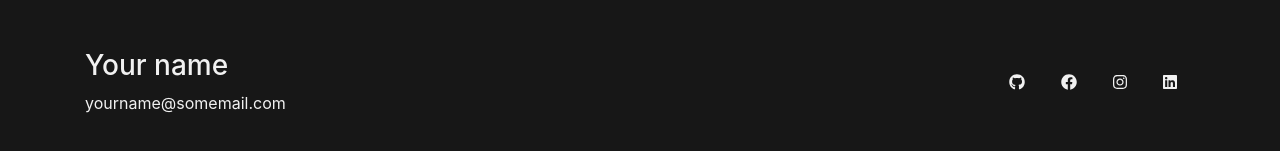
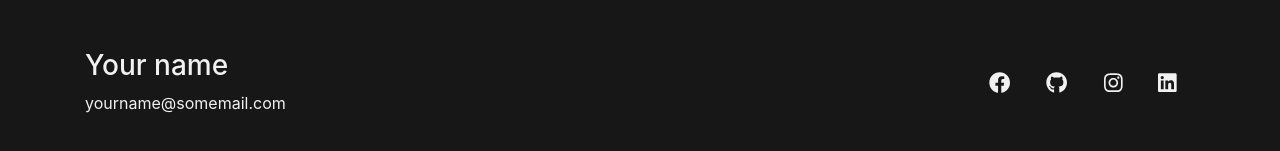
Before and after one commit to XcrossD/gatsby-personal-page, a Gatsby site: page / in a window 1280 px wide. Shown: the part 639-790 px from the top of the page. Built offline with nearby package versions, Linux system fonts and the light colour scheme; Gatsby itself is replaced by a stand-in of ours; some packages are replaced by stand-ins of ours.

Commit message:
Connect social media component with graphql

```diff
--- a/src/components/socialmedia.js
+++ b/src/components/socialmedia.js
@@ -1,4 +1,5 @@
 import React from "react";
+import { StaticQuery, graphql } from "gatsby";
 import styled from "styled-components";
 import { FontAwesomeIcon } from '@fortawesome/react-fontawesome';
 import { library } from '@fortawesome/fontawesome-svg-core';
@@ -40,32 +41,49 @@ class socialmedia extends React.Component {
     library.add(fab);
 
     return (
+      <StaticQuery
+        query={socialMediaQuery}
+        render={data => {
+          const { social } = data.site.siteMetadata;
+          const { socialUrl } = data;
+          return (
             <SocialMedia className="social-media">
               <SocialMediaUl>
-          <SocialMediaLi>
-            <SocialMediaLink href="https://github.com/XcrossD">
-              <FontAwesomeIcon icon={['fab', 'github']} />
+                {Object.keys(social).map(site => (
+                  <SocialMediaLi key={`social-media-${site}`}>
+                    <SocialMediaLink href={`${socialUrl[site]}${social[site]}`}>
+                      <FontAwesomeIcon icon={['fab', site]} size="lg" />
                     </SocialMediaLink>
                   </SocialMediaLi>
-          <SocialMediaLi>
-            <SocialMediaLink href="https://www.facebook.com/herbert.lin">
-              <FontAwesomeIcon icon={['fab', 'facebook']} />
-            </SocialMediaLink>
-          </SocialMediaLi>
-          <SocialMediaLi>
-            <SocialMediaLink href="https://www.instagram.com/gummypearin/">
-              <FontAwesomeIcon icon={['fab', 'instagram']} />
-            </SocialMediaLink>
-          </SocialMediaLi>
-          <SocialMediaLi>
-            <SocialMediaLink href="https://www.linkedin.com/in/herbert-lin-28240446/">
-              <FontAwesomeIcon icon={['fab', 'linkedin']} />
-            </SocialMediaLink>
-          </SocialMediaLi>
+                ))}
               </SocialMediaUl>
             </SocialMedia>
+          );
+        }}
+      />
     );
   }
 }
 
+const socialMediaQuery = graphql`
+  query SocialMediaQuery {
+    site {
+      siteMetadata {
+        social {
+          facebook
+          github
+          instagram
+          linkedin
+        }
+      }
+    }
+    socialUrl: dataJson {
+      facebook
+      github
+      instagram
+      linkedin
+    }
+  }
+`
+
 export default socialmedia;
```
Lines whose indentation alone changed are shown as unchanged.
